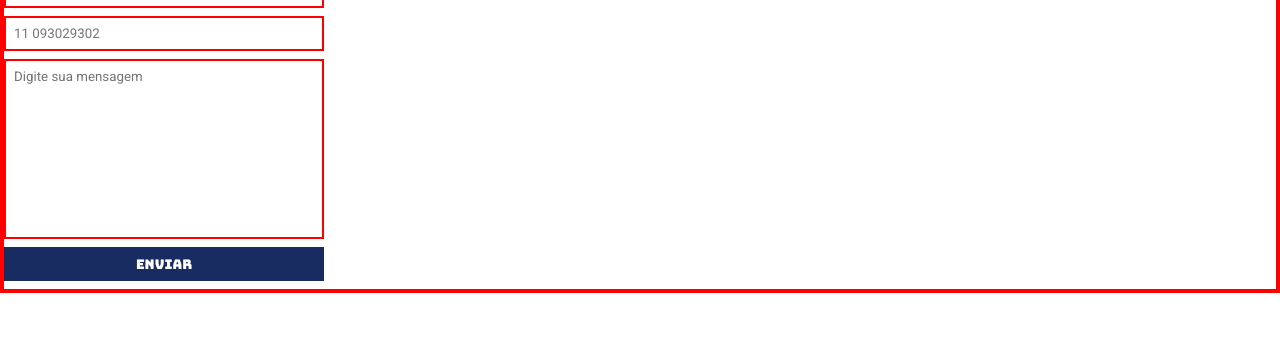
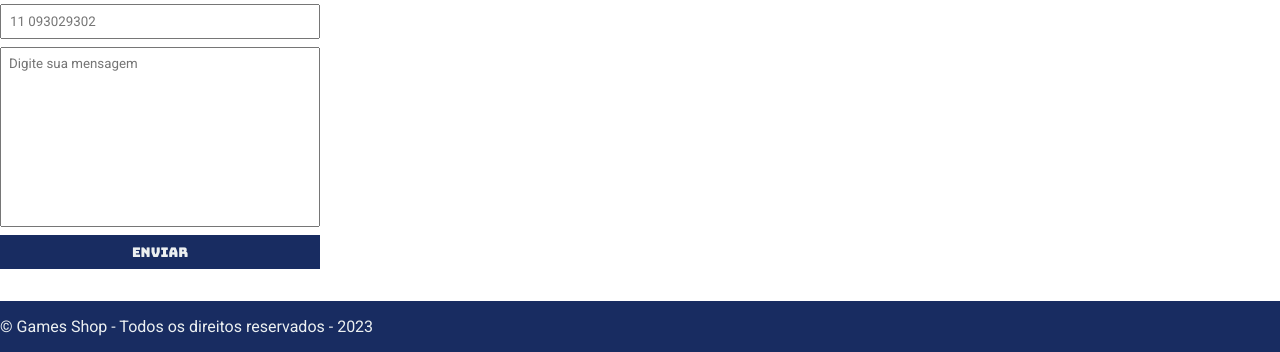
Before and after one commit to LeonardoReis86/Engenheiro_Front-end, a plain HTML site: page Projeto Games Shop/index.html in a window 1280 px wide. Shown: the part 861-1213 px from the top of the page. Before the commit the page ends 1178 px from the top, so only its background shows below. Drawn offline with Linux system fonts and the light colour scheme; a web font is replaced by a local one.

Commit message:
feat: Add footer  with styling

```diff
--- a/Projeto Games Shop/index.html
+++ b/Projeto Games Shop/index.html
@@ -17,8 +17,8 @@
          <h1>Games Shop</h1>
          <nav>
             <ul>
-               <li><a href="#"> Sobre a loja</a></li>
-               <li><a href="#"> Contato</a></li>
+               <li><a href="#about"> Sobre a loja</a></li>
+               <li><a href="#contact"> Contato</a></li>
             </ul>
          </nav>
       </div>
@@ -84,9 +84,15 @@
                </p>
             </div>
          </div>
-
       </div>
    </section>
+   <footer>
+      <div class="container">
+         <p>
+            &copy; Games Shop - Todos os direitos reservados - 2023
+         </p>
+      </div>
+   </footer>
 
 
 </body>
--- a/Projeto Games Shop/style.css
+++ b/Projeto Games Shop/style.css
@@ -59,12 +59,10 @@ section {
 
 section .container {
 align-items: flex-start;
-border: 2px solid red;
 }
 
 section h2 {
    margin-bottom: 16px;
-   border: 2px solid red;
 }
 
 section p {
@@ -101,7 +99,6 @@ section p {
 .contact-methods {
    display: flex;
    justify-content: space-between;
-   border: 2px solid red;
 }
 
 form input,
@@ -111,8 +108,6 @@ form button {
    width: 320px;
    margin-bottom: 8px;
    padding: 8px;
-
-   border: 2px solid red;
 }
 
 form textarea {
@@ -126,7 +121,7 @@ section h3 {
 
 form button {
    background-color: #182c61;
-   color: #fff;
+   color: #ecf0f1;
    border: none;
    cursor: pointer;
 }
@@ -139,6 +134,15 @@ input:focus,
 textarea:focus {
    outline-color: #182c61;
 }
+
+footer {
+   background-color: #182c61;
+   color: #ecf0f1;
+   padding: 16px 0;
+}
+
+
+
 
 @media (max-width: 768px) {
    header na li {
```
